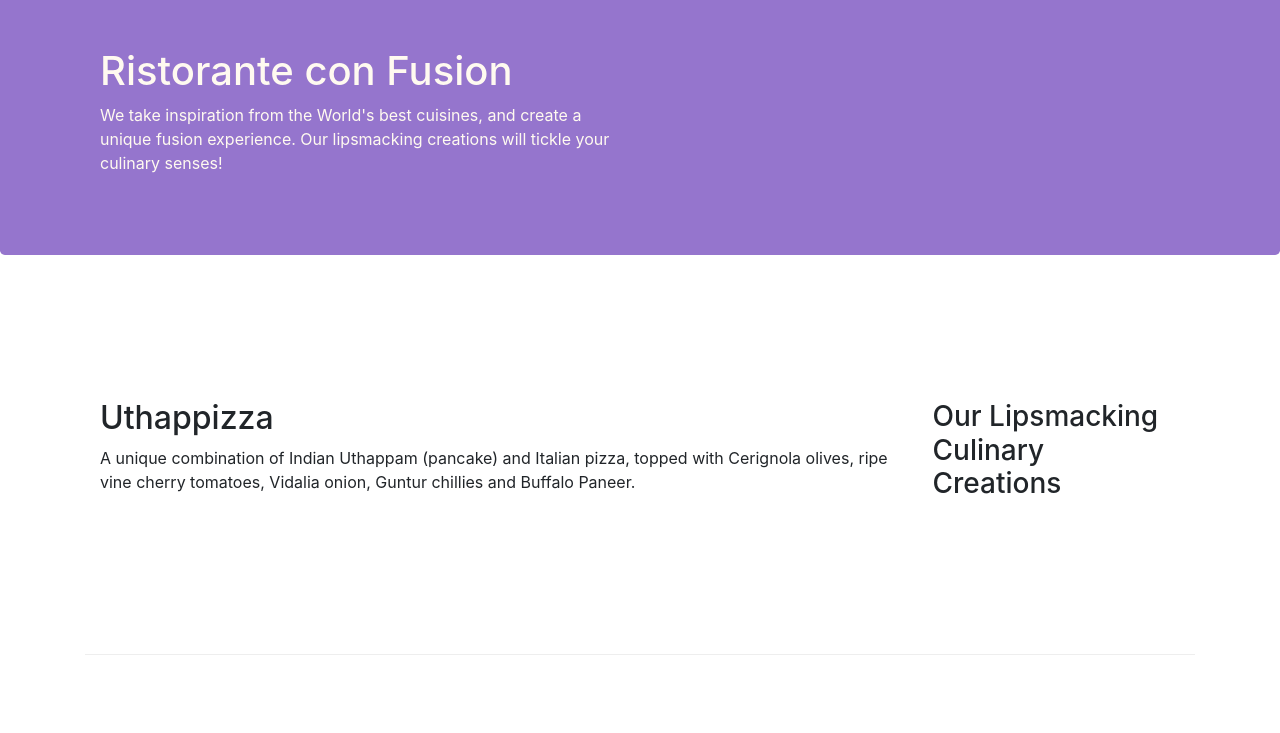
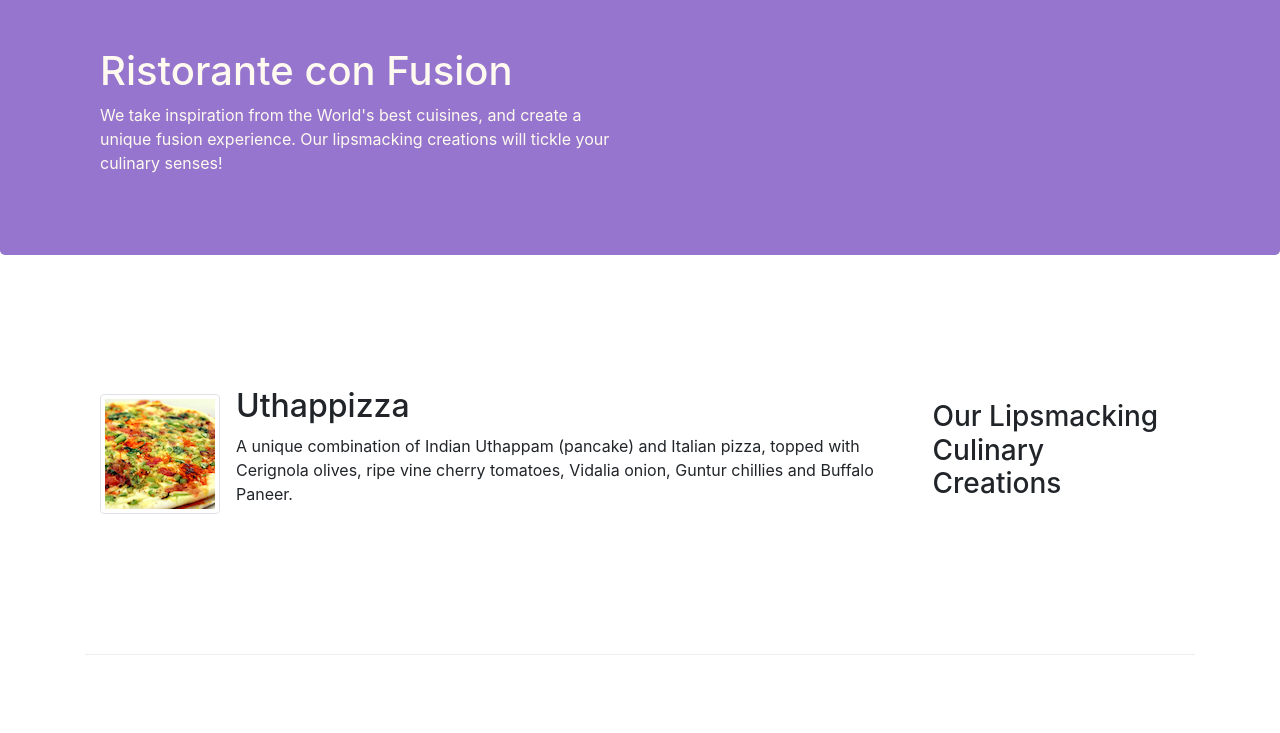
Before and after one commit to lismaroliveira1/frontend-web-ui-nodejs-bootstrap, a website: page index.html in a window 1280 px wide. Shown: the part 67-800 px from the top of the page. Drawn offline with nearby package versions, Linux system fonts and the light colour scheme.

Commit message:
add media to the index page

```diff
--- a/index.html
+++ b/index.html
@@ -58,9 +58,17 @@
                 <h3>Our Lipsmacking Culinary Creations</h3>
             </div>
             <div class="col col-sm order-sm-first col-md">
-                <h2>Uthappizza</h2>
-                <p>A unique combination of Indian Uthappam (pancake) and Italian pizza, topped with Cerignola olives,
+                <div class="media">
+                    <img class="d-flex- mr-3 img-thumbnail align-self-center" src="img/uthappizza.png" alt="uthappiza">
+                    <div class="media-body">
+                        <h2 class="mt-0">Uthappizza</h2>
+                        <p>A unique combination of Indian Uthappam (pancake) and Italian pizza, topped with Cerignola
+                            olives,
                             ripe vine cherry tomatoes, Vidalia onion, Guntur chillies and Buffalo Paneer.</p>
+                    </div>
+                </div>
+            </div>
+
         </div>
     </div>
 
```
Lines whose indentation alone changed are shown as unchanged.
